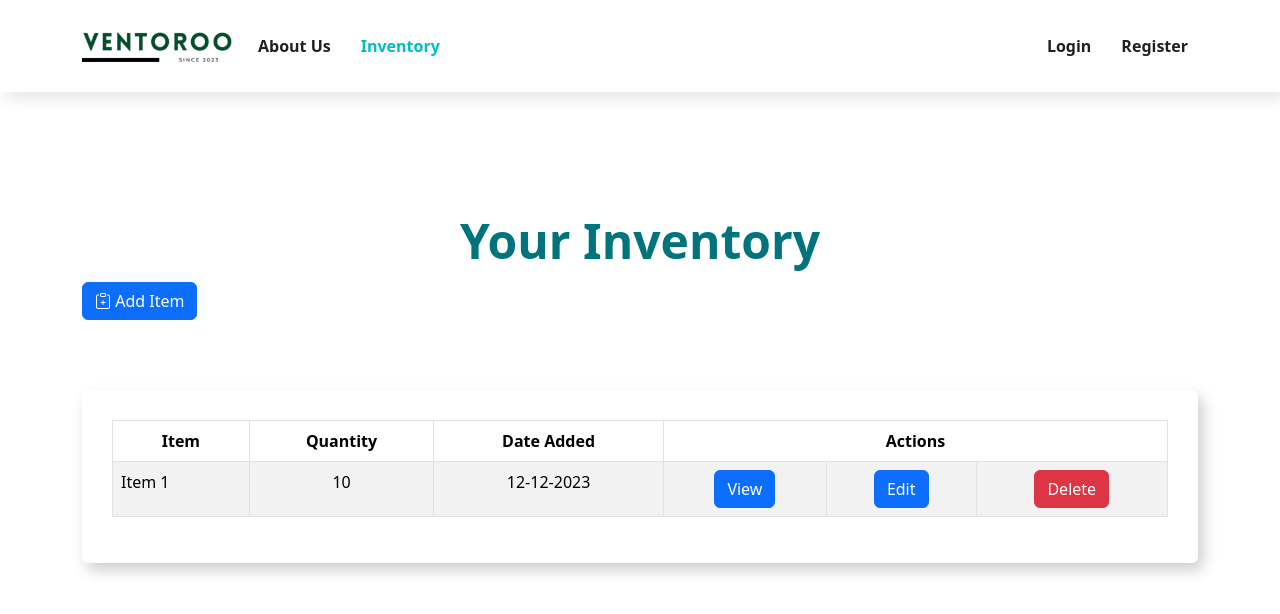
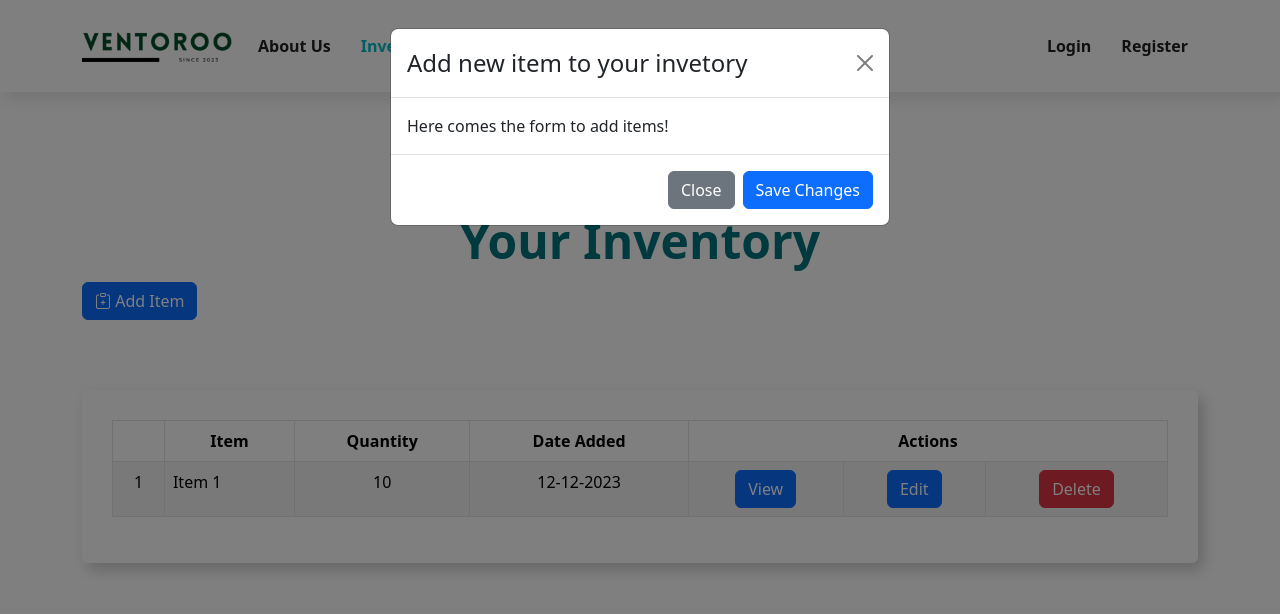
Before and after one commit to armeanaalexandru/inventory-managemant-system, a React (Vite) app: page /inventory in a window 1280 px wide. Both pictures are taken after a click on the button "Add Item". Shown: the top 614 px of the page. Built offline with nearby package versions, Linux system fonts and the light colour scheme.

Commit message:
feat: modal

```diff
--- a/src/features/Authentication/Authentication.jsx
+++ b/src/features/Authentication/Authentication.jsx
@@ -33,7 +33,7 @@ export function Authentication() {
                         type="submit"
                         className={styles.authenticationButton}
                       >
-                        Log in
+                        Register
                       </Button>
                       <p className="my-2">
                         New user? You can register{" "}
--- a/src/features/InventoryList/InventoryList.jsx
+++ b/src/features/InventoryList/InventoryList.jsx
@@ -1,9 +1,13 @@
 import { useState, useRef } from "react";
 import { NavLink } from "react-router-dom";
-import { Container, Row, Col, Table, Button } from "react-bootstrap";
+import { Container, Row, Col, Table, Button, Modal } from "react-bootstrap";
 import styles from "./InventoryList.module.css";
 
 export function InventoryList() {
+  const [showInvetoryModal, setShowInvetoryModal] = useState(false);
+
+  const handleCloseModal = () => setShowInvetoryModal(false);
+  const handleShowModal = () => setShowInvetoryModal(true);
   return (
     <>
       <section className="mb-0 introSection">
@@ -11,7 +15,7 @@ export function InventoryList() {
         <Container>
           <Row>
             <Col>
-              <Button>
+              <Button variant="primary" onClick={handleShowModal}>
                 <i className="bi bi-clipboard-plus"></i> Add Item
               </Button>
             </Col>
@@ -26,6 +30,7 @@ export function InventoryList() {
                 <Table striped bordered hover>
                   <thead>
                     <tr>
+                      <th></th>
                       <th className="text-center">Item</th>
                       <th className="text-center">Quantity</th>
                       <th className="text-center">Date Added</th>
@@ -37,6 +42,7 @@ export function InventoryList() {
                   <tbody>
                     {/* Add your table rows here */}
                     <tr>
+                      <td className="text-center">1</td>
                       <td>Item 1</td>
                       <td className="text-center">10</td>
                       <td className="text-center">12-12-2023</td>
@@ -57,6 +63,20 @@ export function InventoryList() {
           </Row>
         </Container>
       </section>
+      <Modal show={showInvetoryModal} onHide={handleCloseModal}>
+        <Modal.Header closeButton>
+          <Modal.Title>Add new item to your invetory</Modal.Title>
+        </Modal.Header>
+        <Modal.Body>Here comes the form to add items!</Modal.Body>
+        <Modal.Footer>
+          <Button variant="secondary" onClick={handleCloseModal}>
+            Close
+          </Button>
+          <Button variant="primary" onClick={handleCloseModal}>
+            Save Changes
+          </Button>
+        </Modal.Footer>
+      </Modal>
     </>
   );
 }
```
